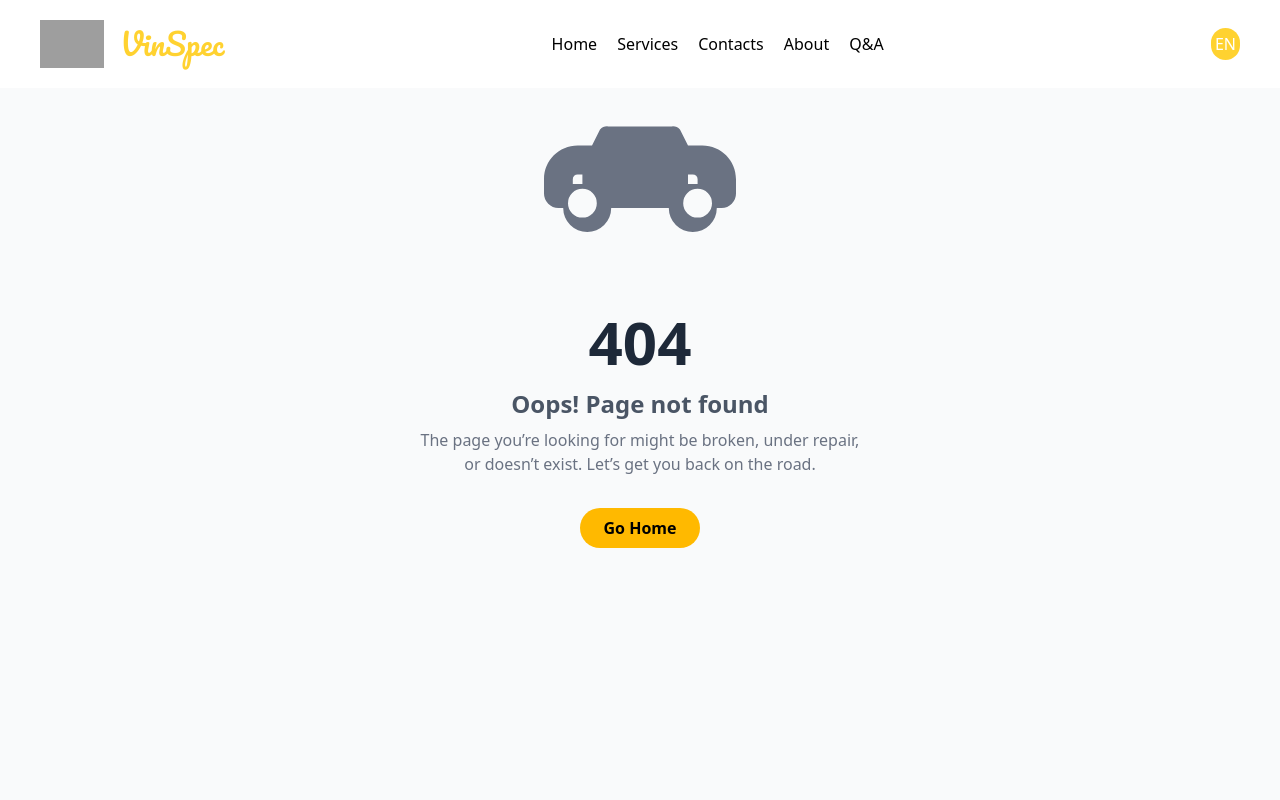
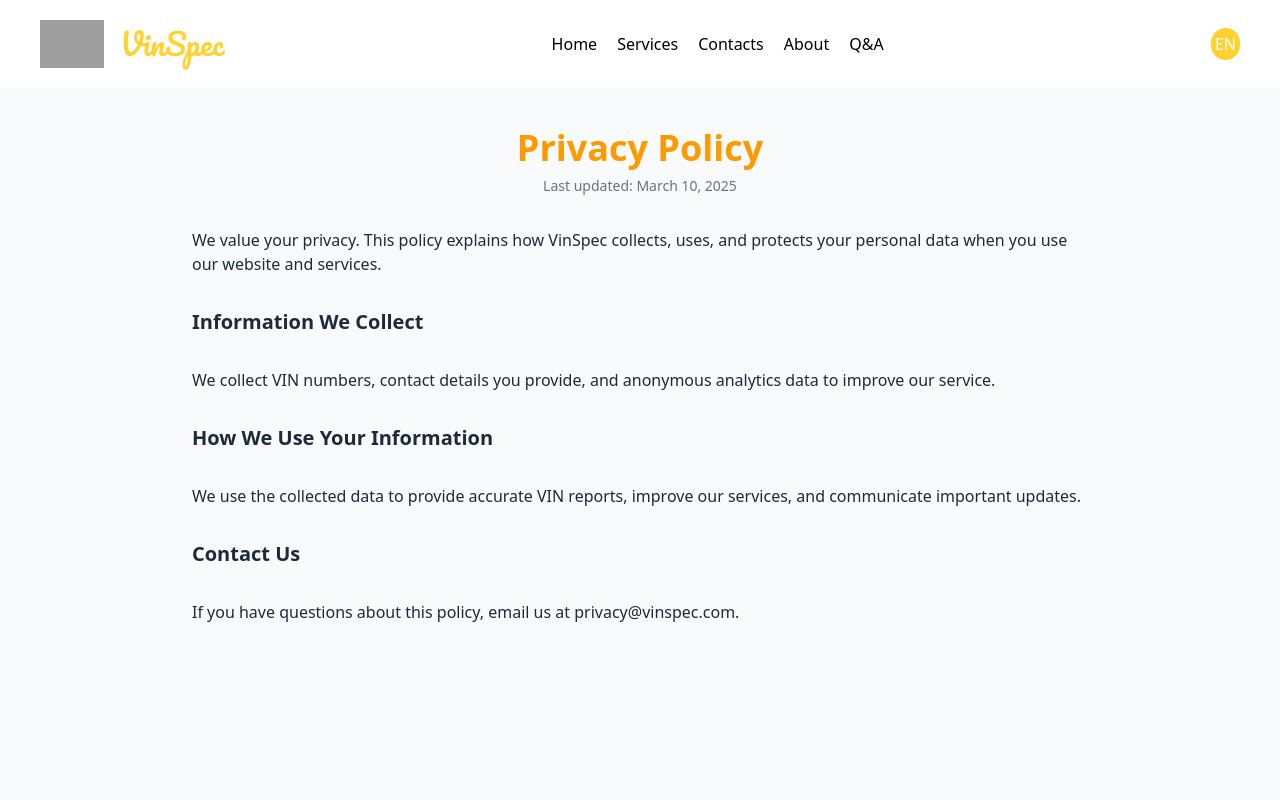
Before and after one commit to shefket-mustafa/VinSpec, a React (Vite) app: page /privacy-policy in a window 1280 px wide. Shown: the top 800 px of the page. Built offline with nearby package versions, Linux system fonts and the light colour scheme; grey boxes are pictures that could not be loaded.

Commit message:
Privacy policy component created and translated

```diff
--- a/src/App.tsx
+++ b/src/App.tsx
@@ -11,6 +11,7 @@ import ScrollOnTop from "./components/ScrollOnTop"
 import ErrorPage from "./pages/ErrorPage"
 import InvalidVin from "./pages/InvalidVin"
 import RefundPolicy from "./pages/RefundPolicy"
+import PrivacyPolicy from "./pages/PrivacyPolicy"
 
 
 function App() {
@@ -27,10 +28,11 @@ function App() {
   <Route path="/services" element={<Services />} />
   <Route path="/contacts" element={<Contacts />} />
   <Route path="/about" element={<About />} />
-  <Route path="/qa" element={<FAQ />} />
+  <Route path="/faq" element={<FAQ />} />
   <Route path="/vin-check/:vinUrl" element={<VinCheck />} />
   <Route path="/invalid-vin" element={<InvalidVin />} />
   <Route path="/refund-policy" element={<RefundPolicy />} />
+  <Route path="/privacy-policy" element={<PrivacyPolicy />} />
 
 
   <Route path="*" element={<ErrorPage />} />
--- a/src/locales/bg/common.json
+++ b/src/locales/bg/common.json
@@ -281,5 +281,16 @@
           "VehicleType": "Тип превозно средство",
           "ManufacturerName": "Производител"
         }
+      },
+      "privacyPolicy": {
+        "title": "Политика за поверителност",
+        "updated": "Последна актуализация: 10 март 2025 г.",
+        "intro": "Ние ценим вашата поверителност. Тази политика обяснява как VinSpec събира, използва и защитава личните ви данни при използване на нашия уебсайт и услуги.",
+        "dataTitle": "Информация, която събираме",
+        "dataText": "Събираме VIN номера, предоставени от вас данни за контакт и анонимни аналитични данни за подобряване на нашата услуга.",
+        "usageTitle": "Как използваме вашата информация",
+        "usageText": "Използваме събраните данни, за да предоставяме точни VIN справки, да подобряваме услугите си и да комуникираме важни актуализации.",
+        "contactTitle": "Свържете се с нас",
+        "contactText": "Ако имате въпроси относно тази политика, пишете ни на privacy@vinspec.com."
       }
   }
--- a/src/locales/en/common.json
+++ b/src/locales/en/common.json
@@ -281,6 +281,17 @@
           "VehicleType": "Vehicle Type",
           "ManufacturerName": "Manufacturer"
         }
+      },
+      "privacyPolicy": {
+        "title": "Privacy Policy",
+        "updated": "Last updated: March 10, 2025",
+        "intro": "We value your privacy. This policy explains how VinSpec collects, uses, and protects your personal data when you use our website and services.",
+        "dataTitle": "Information We Collect",
+        "dataText": "We collect VIN numbers, contact details you provide, and anonymous analytics data to improve our service.",
+        "usageTitle": "How We Use Your Information",
+        "usageText": "We use the collected data to provide accurate VIN reports, improve our services, and communicate important updates.",
+        "contactTitle": "Contact Us",
+        "contactText": "If you have questions about this policy, email us at privacy@vinspec.com."
       }
 
   }
--- a/src/pages/Footer.tsx
+++ b/src/pages/Footer.tsx
@@ -58,12 +58,12 @@ export default function Footer() {
               </Link>
             </li>
             <li>
-              <Link to="/privacy" className="hover:underline">
+              <Link to="/privacy-policy" className="hover:underline">
               {t("footer.support.privacy")}
               </Link>
             </li>
             <li>
-              <Link to="/support" className="hover:underline">
+              <Link to="/contacts" className="hover:underline">
               {t("footer.support.customerSupport")}
               </Link>
             </li>
--- a/src/pages/Header.tsx
+++ b/src/pages/Header.tsx
@@ -32,7 +32,7 @@ export default function Header() {
         <Link className="hover:text-amber-400" to="/services">{t("header.nav.services")}</Link>
         <Link className="hover:text-amber-400" to="/contacts">{t("header.nav.contacts")}</Link>
         <Link className="hover:text-amber-400" to="/about">{t("header.nav.about")}</Link>
-        <Link className="hover:text-amber-400" to="/qa">{t("header.nav.qa")}</Link>
+        <Link className="hover:text-amber-400" to="/faq">{t("header.nav.qa")}</Link>
       </div>
 
       {/* Burger Icon */}
--- /dev/null
+++ b/src/pages/PrivacyPolicy.tsx
@@ -0,0 +1,31 @@
+import { useTranslation } from "react-i18next";
+
+export default function PrivacyPolicy() {
+  const { t } = useTranslation();
+
+  return (
+    <section className="min-h-screen px-6 py-10 md:px-20 bg-gray-50 text-gray-800">
+      <div className="max-w-4xl mx-auto space-y-8">
+        <header className="space-y-2 text-center">
+          <h1 className="text-3xl md:text-4xl font-bold text-amber-500">
+            {t("privacyPolicy.title")}
+          </h1>
+          <p className="text-sm text-gray-500">
+            {t("privacyPolicy.updated")}
+          </p>
+        </header>
+
+        <p>{t("privacyPolicy.intro")}</p>
+
+        <h2 className="text-xl font-semibold">{t("privacyPolicy.dataTitle")}</h2>
+        <p>{t("privacyPolicy.dataText")}</p>
+
+        <h2 className="text-xl font-semibold">{t("privacyPolicy.usageTitle")}</h2>
+        <p>{t("privacyPolicy.usageText")}</p>
+
+        <h2 className="text-xl font-semibold">{t("privacyPolicy.contactTitle")}</h2>
+        <p>{t("privacyPolicy.contactText")}</p>
+      </div>
+    </section>
+  );
+}
```
